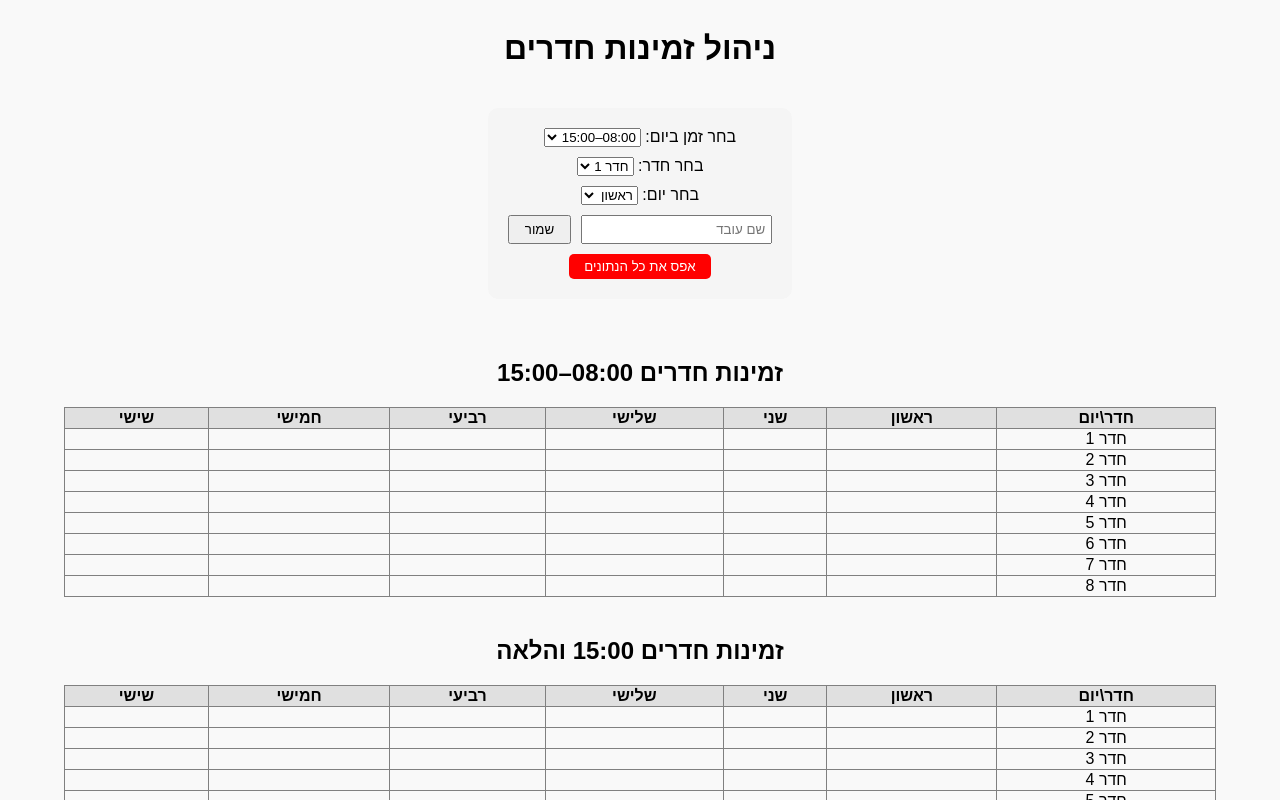
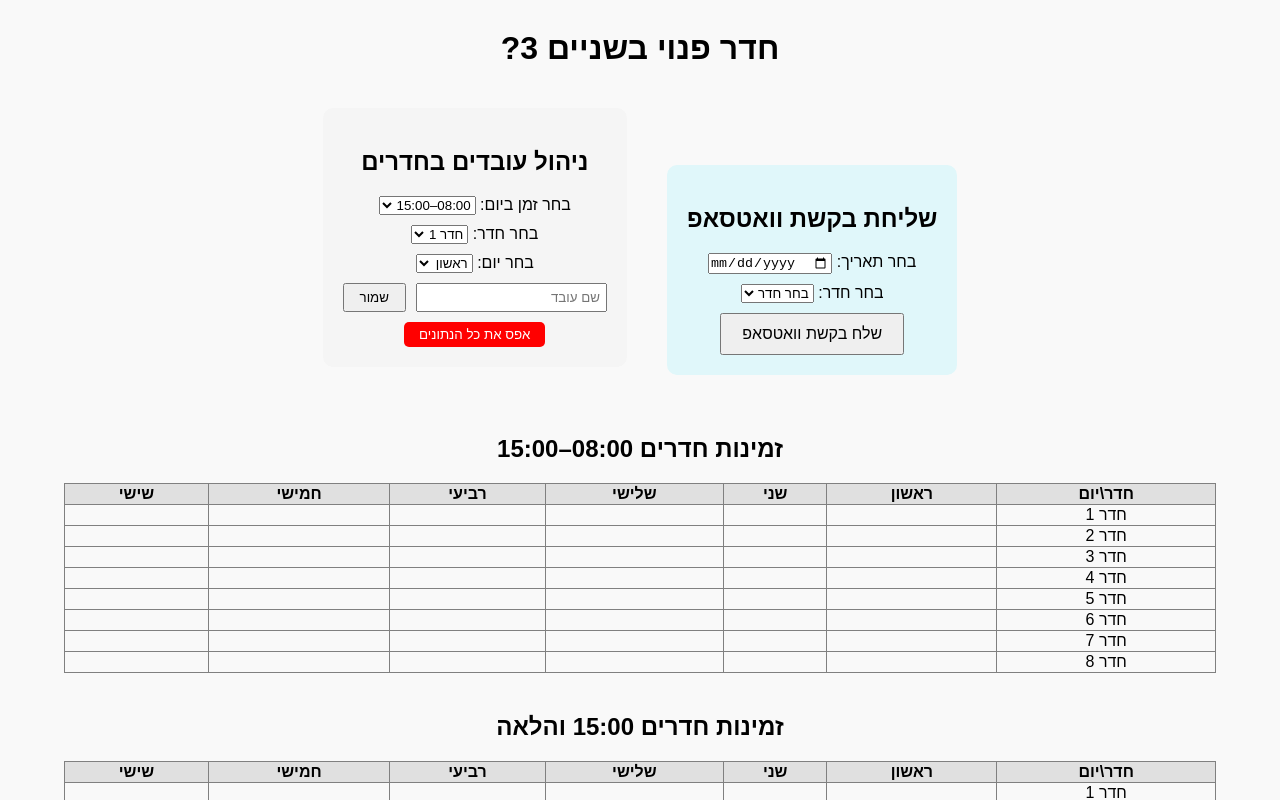
Before and after one commit to TomerAin/Room-Availability, a React (Create React App) app: page / in a window 1280 px wide. Shown: the top 800 px of the page. Built offline with nearby package versions, Linux system fonts and the light colour scheme.

Commit message:
Update App.jsx

```diff
--- a/src/App.jsx
+++ b/src/App.jsx
@@ -12,7 +12,10 @@ function App() {
   const [dayIndex, setDayIndex] = useState(0);
   const [employeeName, setEmployeeName] = useState("");
 
-  // קריאה מה-localStorage בעת טעינת הדף
+  const [date, setDate] = useState("");
+  const [room, setRoom] = useState("");
+
+  // קריאה מה-localStorage
   useEffect(() => {
     const storedMorning = localStorage.getItem("morningSchedule");
     const storedAfternoon = localStorage.getItem("afternoonSchedule");
@@ -25,7 +28,6 @@ function App() {
     }
   }, []);
 
-  // שמירה ל-localStorage בכל שינוי
   const saveToStorage = (morning, afternoon) => {
     localStorage.setItem("morningSchedule", JSON.stringify(morning));
     localStorage.setItem("afternoonSchedule", JSON.stringify(afternoon));
@@ -61,11 +63,44 @@ function App() {
     }
   };
 
+  const handleSubmitWhatsapp = () => {
+    if (!date || !room) {
+      alert("אנא מלא את כל השדות");
+      return;
+    }
+    const message = `שלום, האם חדר ${room} פנוי בתאריך ${date}?`;
+    const encodedMessage = encodeURIComponent(message);
+    window.open(`https://wa.me/?text=${encodedMessage}`, "_blank");
+  };
+
   return (
     <div style={{ textAlign: "center", marginTop: "30px", fontFamily: "Arial", direction: "rtl" }}>
-      <h1>ניהול זמינות חדרים</h1>
+      <h1>חדר פנוי בשניים 3?</h1>
 
+      {/* טופס שליחת בקשת וואטסאפ */}
+      <div style={{ margin: "20px", background: "#e0f7fa", padding: "20px", borderRadius: "10px", display: "inline-block" }}>
+        <h2>שליחת בקשת וואטסאפ</h2>
+        <div style={{ marginBottom: "10px" }}>
+          <label>בחר תאריך: </label>
+          <input type="date" value={date} onChange={(e) => setDate(e.target.value)} />
+        </div>
+        <div style={{ marginBottom: "10px" }}>
+          <label>בחר חדר: </label>
+          <select value={room} onChange={(e) => setRoom(e.target.value)}>
+            <option value="">בחר חדר</option>
+            {Array.from({ length: 8 }, (_, i) => (
+              <option key={i} value={i + 1}>חדר {i + 1}</option>
+            ))}
+          </select>
+        </div>
+        <button onClick={handleSubmitWhatsapp} style={{ padding: "10px 20px", fontSize: "16px" }}>
+          שלח בקשת וואטסאפ
+        </button>
+      </div>
+
+      {/* טופס ניהול עובדים בחדרים */}
       <div style={{ margin: "20px", background: "#f5f5f5", padding: "20px", borderRadius: "10px", display: "inline-block" }}>
+        <h2>ניהול עובדים בחדרים</h2>
         <div style={{ marginBottom: "10px" }}>
           <label>בחר זמן ביום: </label>
           <select value={timeOfDay} onChange={(e) => setTimeOfDay(e.target.value)}>
@@ -113,6 +148,7 @@ function App() {
         </button>
       </div>
 
+      {/* טבלאות הצגה */}
       <h2 style={{ marginTop: "40px" }}>זמינות חדרים 08:00–15:00</h2>
       <table border="1" style={{ width: "90%", margin: "auto", textAlign: "center", borderCollapse: "collapse", marginBottom: "40px" }}>
         <thead style={{ background: "#e0e0e0" }}>
```
